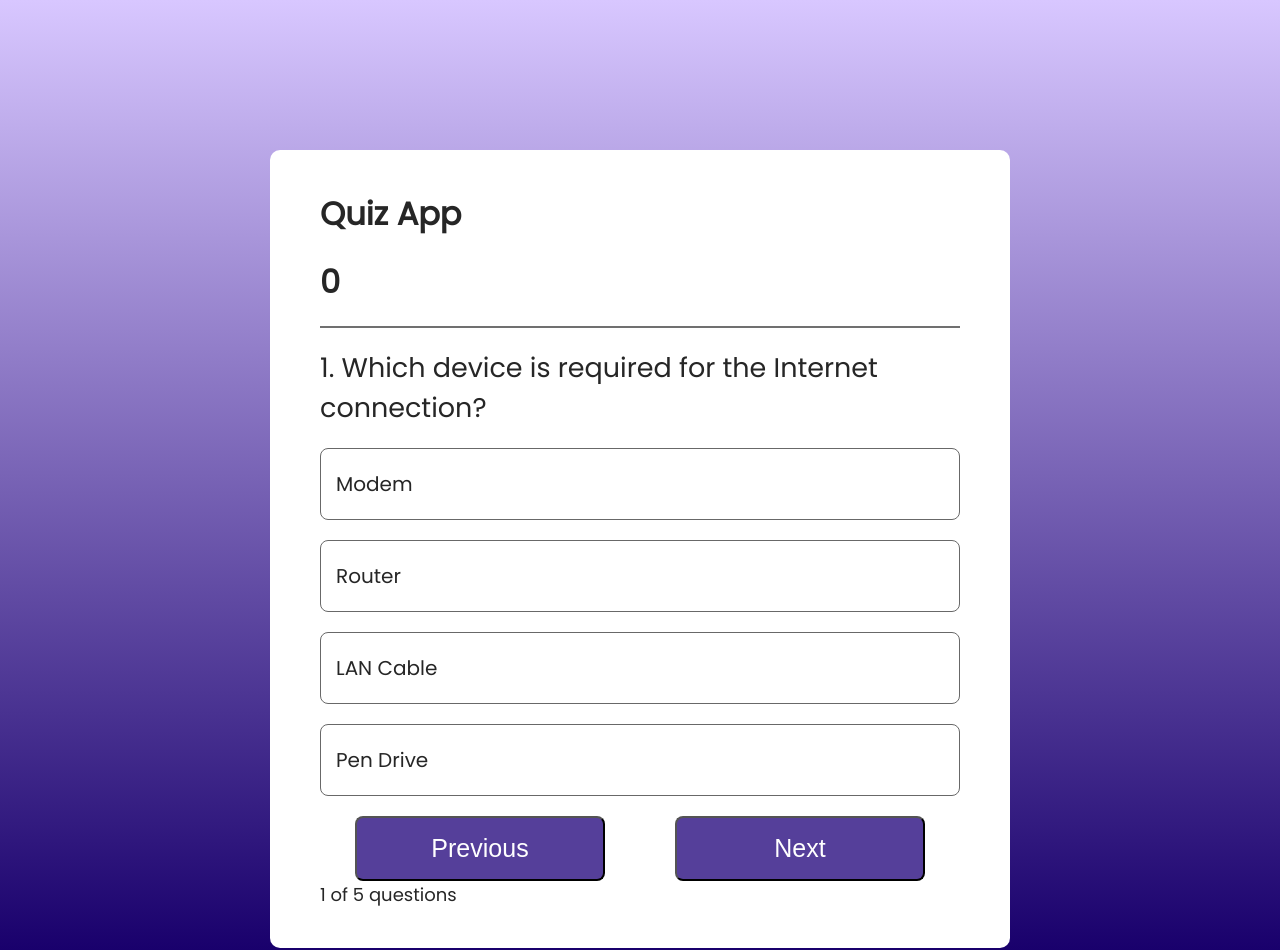
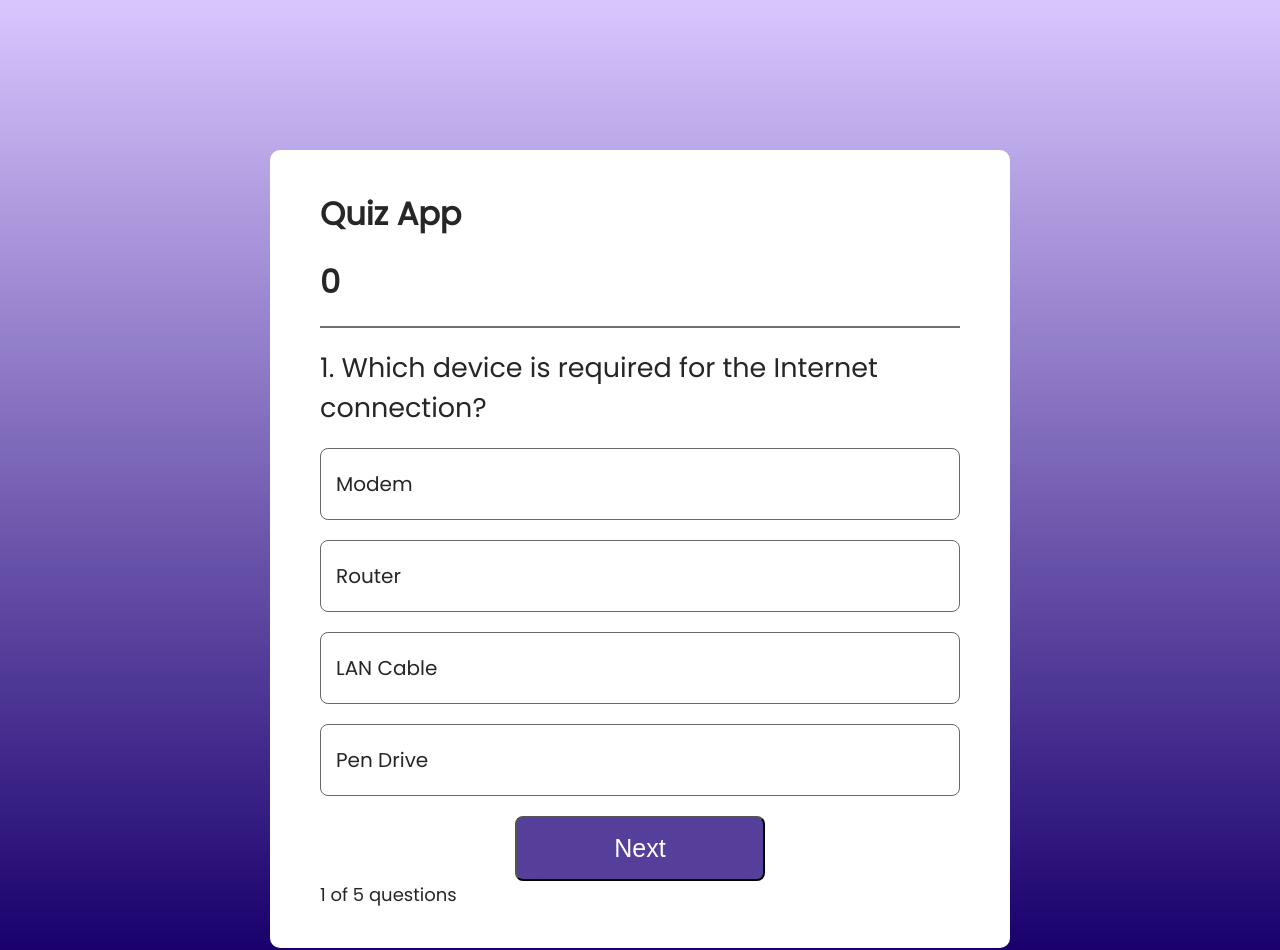
Before and after one commit to Ham12-3/AWS_cloud_developer_quiz, a React (Vite) app: page / in a window 1280 px wide. Built offline with nearby package versions, Linux system fonts and the light colour scheme.

Commit message:
updating the codebase

```diff
--- a/src/components/Quiz/Quiz.jsx
+++ b/src/components/Quiz/Quiz.jsx
@@ -32,20 +32,7 @@ const Quiz = () => {
   };
 
 
-  const previous=() => {
-    if(index >0) {
-      setIndex(--index)
-      setQuestion(data[index])
-      setLock(true)
-    setScore(score)
 
-    option_array.map((option) => {
-      option.current.classList.add("wrong");
-      option.current.classList.add("correct");
-      return null;
-    });
-    }
-  }
 
 
   const next = () => {
@@ -74,6 +61,8 @@ const reset =()=> {
   setLock(false)
   setResult(false)
 }
+
+
 
   return (
     <div className="container">
@@ -124,7 +113,7 @@ const reset =()=> {
               {question.option4}
             </li>
             <div className="buttons">
-              <button onClick={()=> previous()}>Previous</button>
+
               <button onClick={() => next()}>Next</button>
             </div>
 
```
